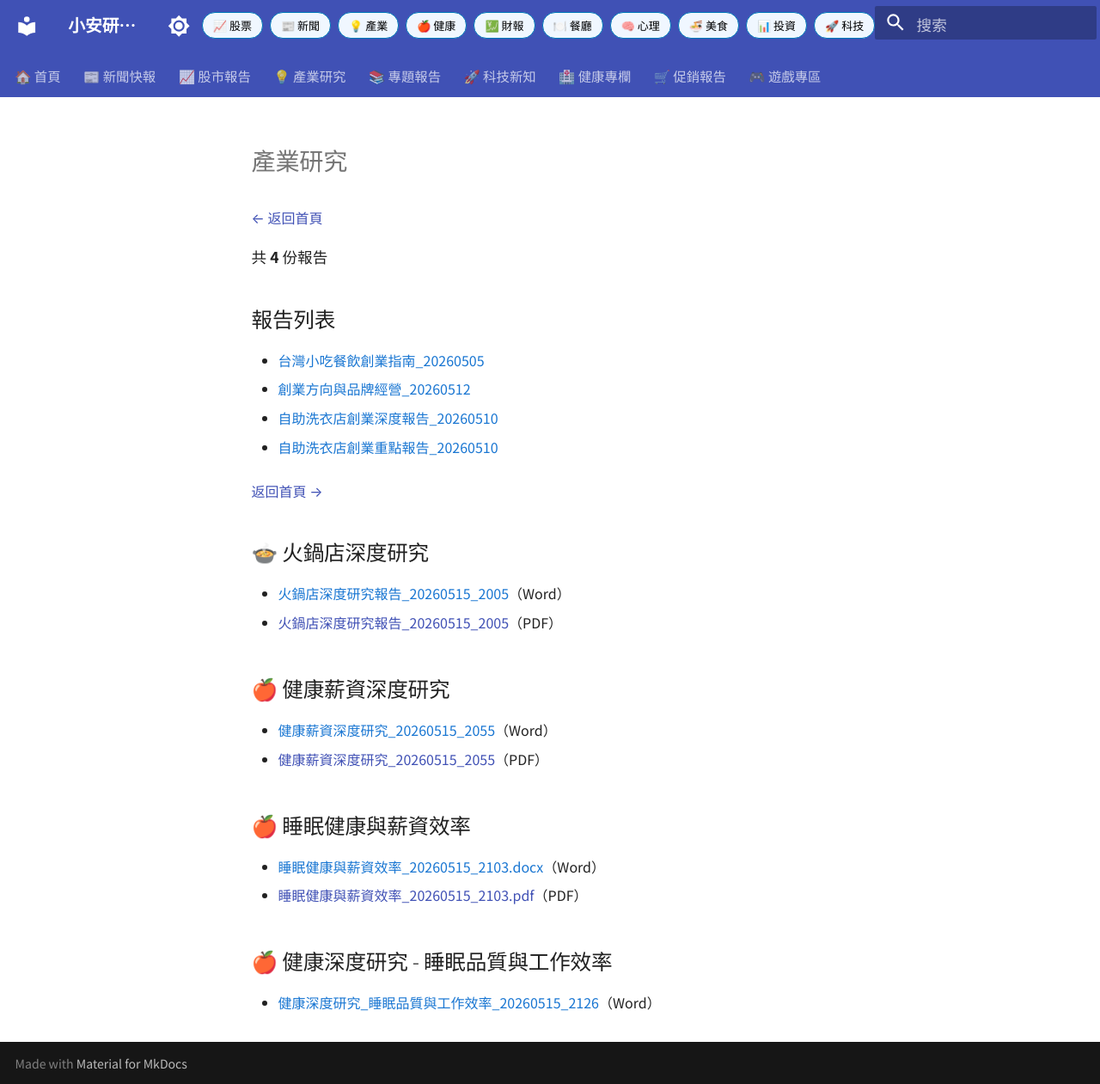
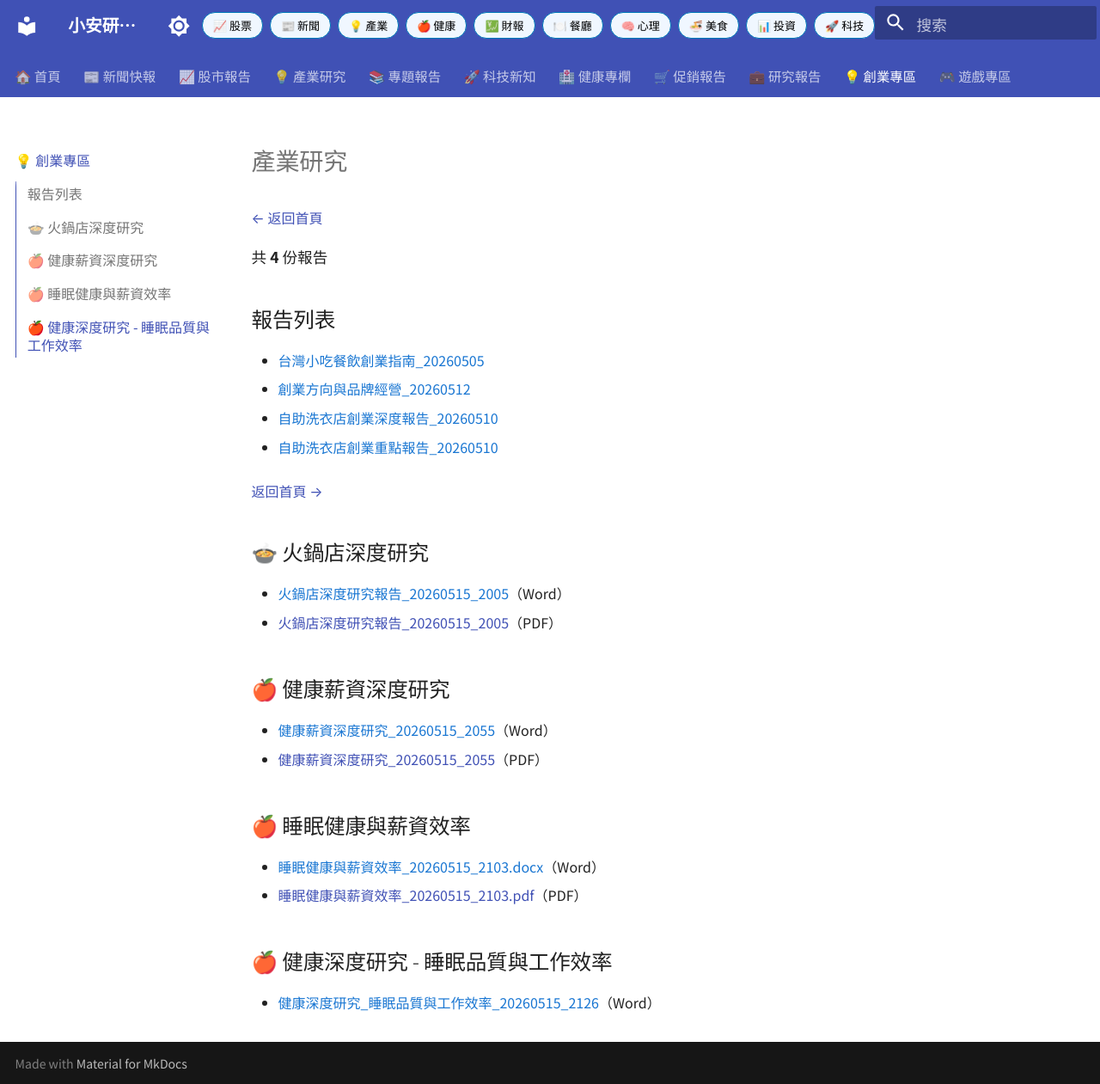
Before and after one commit to hkaiyen/openclaw-workspace, an MkDocs documentation site: the page built from docs/reports/創業.md, in a window 1280 px wide and 1261 px high. Shown: the whole window at 86% size. Built offline with MkDocs 1.6.1 and Material for MkDocs 9.7.7, drawn with Linux system fonts in a browser that asks for light colours.

Commit message:
style: update nav links to folders for proper navigation hierarchy

```diff
--- a/mkdocs.yml
+++ b/mkdocs.yml
@@ -35,12 +35,14 @@
 nav:
   - 🏠 首頁: index.md
   - 📰 新聞快報: reports/新聞/
-  - 📈 股市報告: reports/股市.md
-  - 💡 產業研究: reports/產業研究.md
-  - 📚 專題報告: reports/專題報告.md
-  - 🚀 科技新知: reports/科技新知.md
-  - 🏥 健康專欄: reports/健康專欄.md
-  - 🛒 促銷報告: reports/促銷.md
+  - 📈 股市報告: reports/股市/
+  - 💡 產業研究: reports/產業研究/
+  - 📚 專題報告: reports/專題報告/
+  - 🚀 科技新知: reports/科技新知/
+  - 🏥 健康專欄: reports/健康專欄/
+  - 🛒 促銷報告: reports/促銷/
+  - 💼 研究報告: reports/研究/
+  - 💡 創業專區: reports/創業.md
   - 🎮 遊戲專區: games/index.md
 
 plugins:
```
